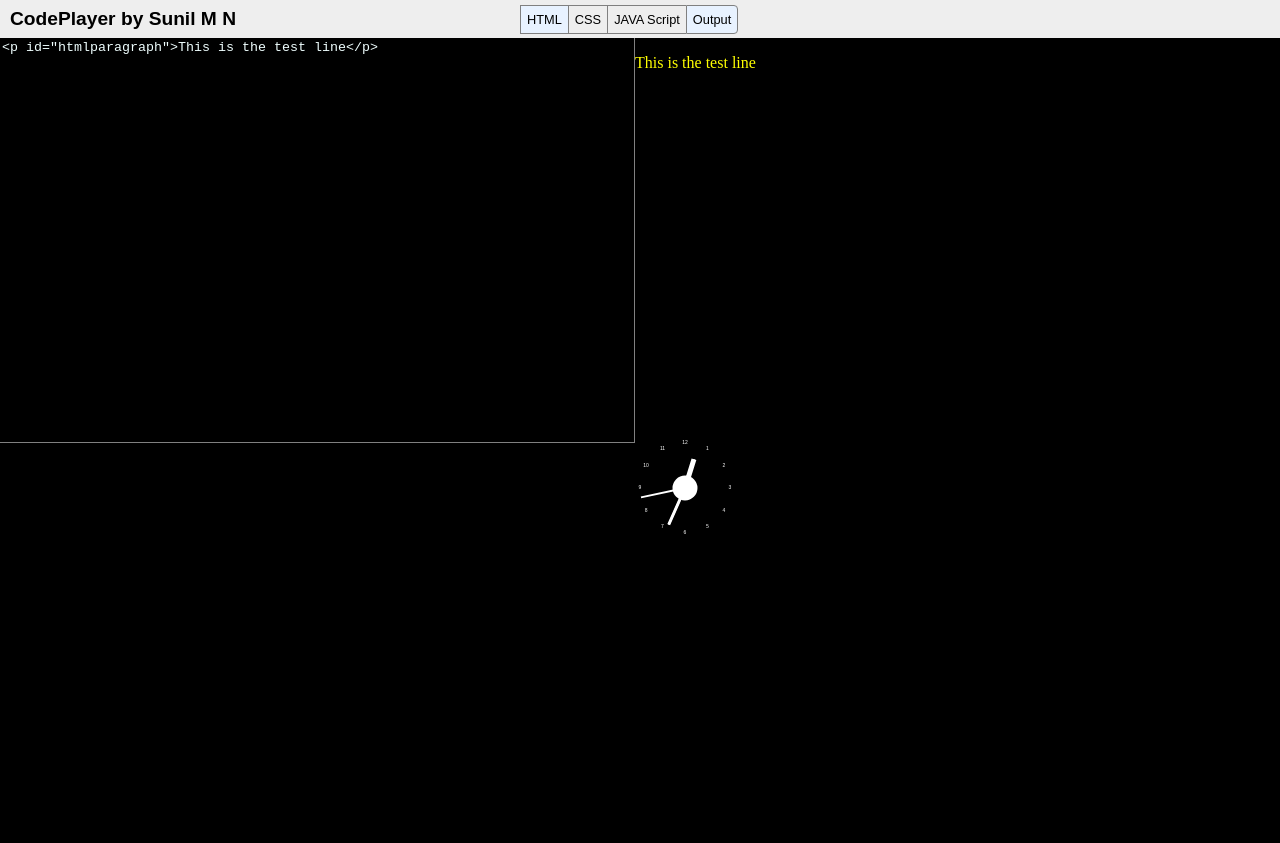
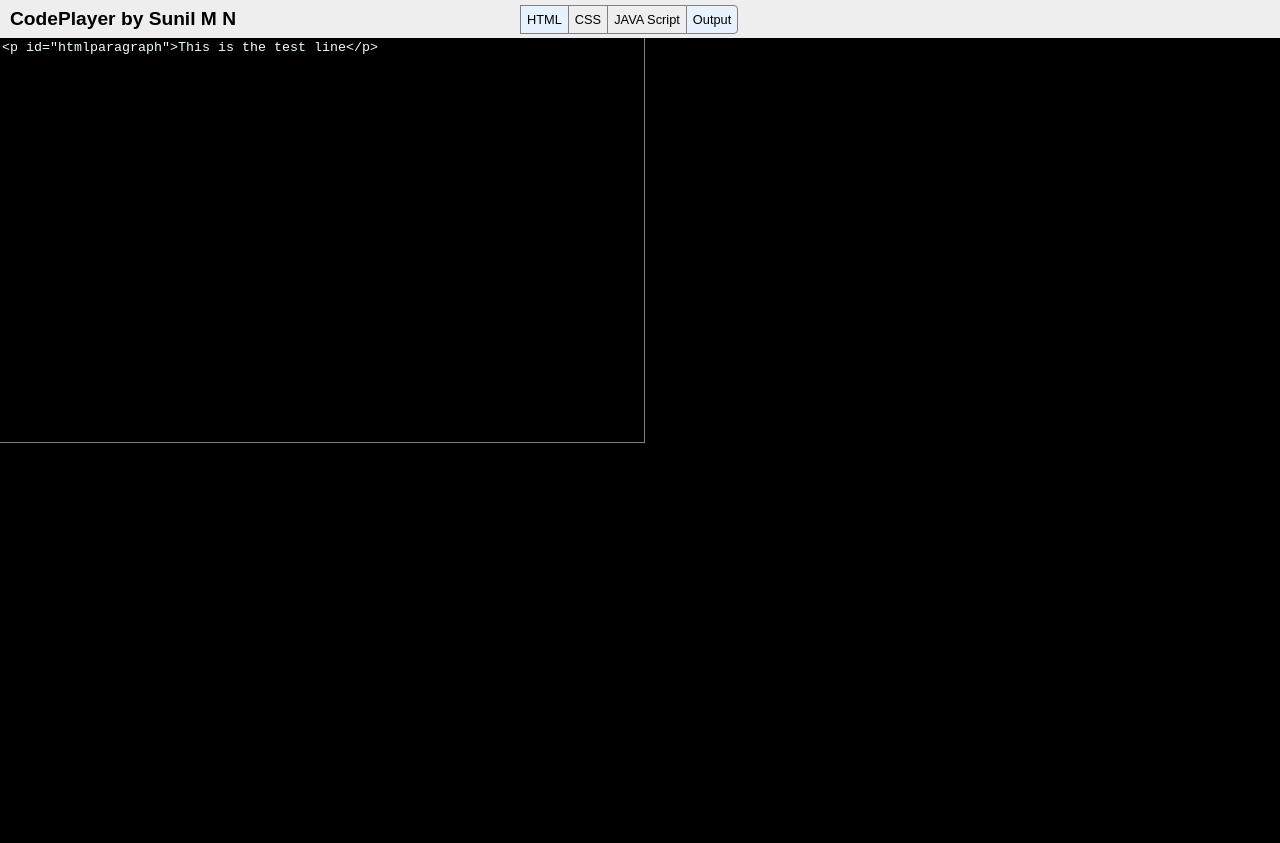
Before and after one commit to kumars521/codeplayer.github.io, a plain HTML site: page index.html in a window 1280 px wide. Before the commit the page ends 800 px from the top, so only its background shows below. Drawn offline with Linux system fonts and the light colour scheme.

Commit message:
Update index.html

```diff
--- a/index.html
+++ b/index.html
@@ -128,7 +128,7 @@
             //$("#" + panelid).toggle();
             $(".panel").width(($(window).width() / numofactivepanels) - 10);
         });
-        $(".panel").height($(window).height()* (50/100));
+        $(".panel").height($(window).height()50%);
         //$(".panel").height($(window).height() - $("#header").height() - 15);
         $(".panel").width(($(window).width() / 2) - 10);
 
@@ -138,7 +138,7 @@
             updateoutput();
         });
     </script>
-    <div>
+    <!--<div>
         <canvas id="clock" width="100" height="100">
 
       Please upgrade your browser.
@@ -206,7 +206,7 @@
 
           setInterval(setTime, 1000);
 
-      </script>
+      </script>-->
     </div>
 </body>
 
```
